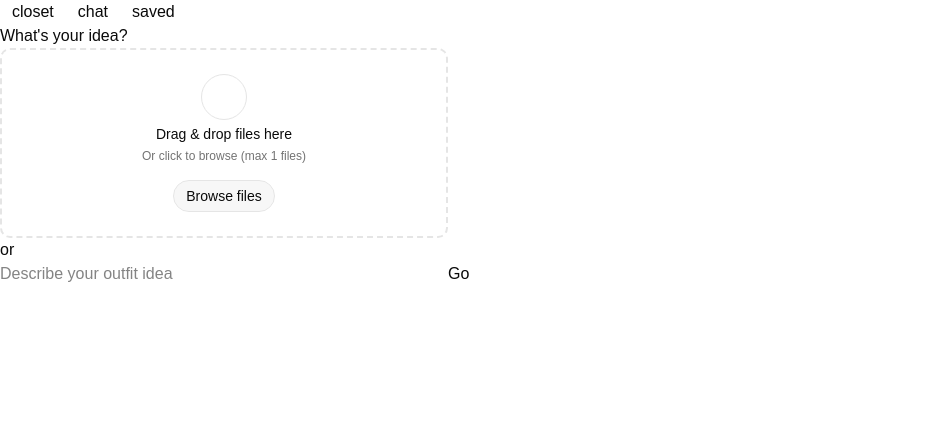
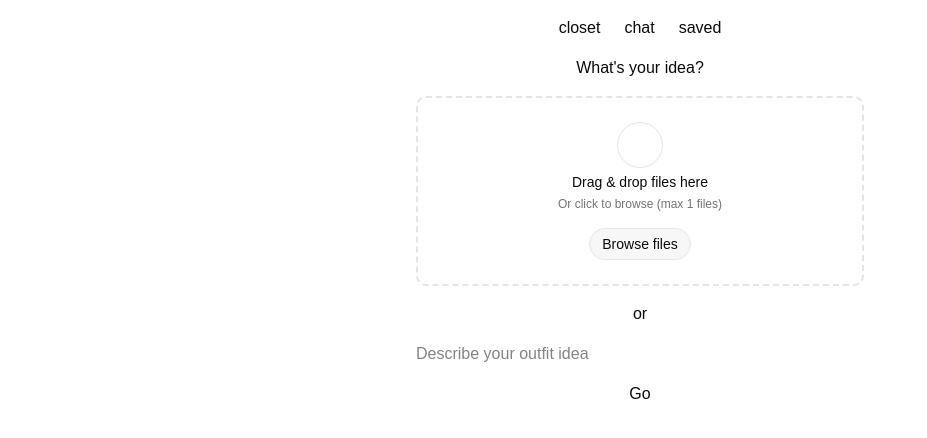
Before and after one commit to kewin-y/style-assist, a React (Vite) app in the folder web/: page /chat in a window 1280 px wide. Shown: the top 438 px of the page, without its empty margins (0-927 px from the left). Built offline with nearby package versions, Linux system fonts and the light colour scheme; some icons are missing.

Commit message:
middling
put stuff in the middle

```diff
--- a/web/src/features/chat/ChatPage.tsx
+++ b/web/src/features/chat/ChatPage.tsx
@@ -18,7 +18,7 @@ import { Navbar } from "@/components/navbar";
 
 export default function ChatPage() {
   return (
-    <div>
+    <div className="flex flex-col items-center gap-4 p-4">
       <Navbar />
       <h1>What's your idea?</h1>
       <FileUploadBox />
```
